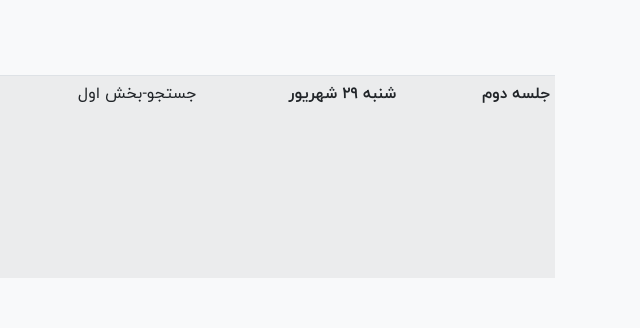
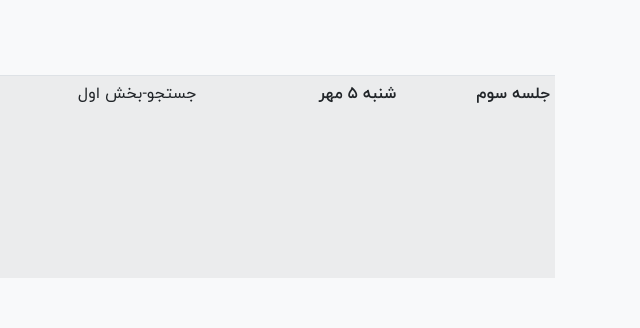
Before and after one commit to Sadegh28/AI99001, a plain HTML site: page syllabus.html in a window 1280 px wide. Shown: the part 2171-2499 px from the top of the page, 640-1280 px from the left. Drawn offline with Linux system fonts and the light colour scheme.

Commit message:
Lecture3-2

```diff
--- a/syllabus.html
+++ b/syllabus.html
@@ -182,8 +182,8 @@
 					  </tr>
 
 					  <tr>
-						<th scope="row">جلسه دوم</th>
-						<th>  شنبه 29 شهريور</th>
+						<th scope="row">جلسه سوم</th>
+						<th>  شنبه 5 مهر</th>
 						<td>جستجو-بخش اول </td>
 						<td>
 						  <a href="Slides/AI_Lecture3(Search-Part2)).pptx">[Slides.ppt]</a><br>
```
